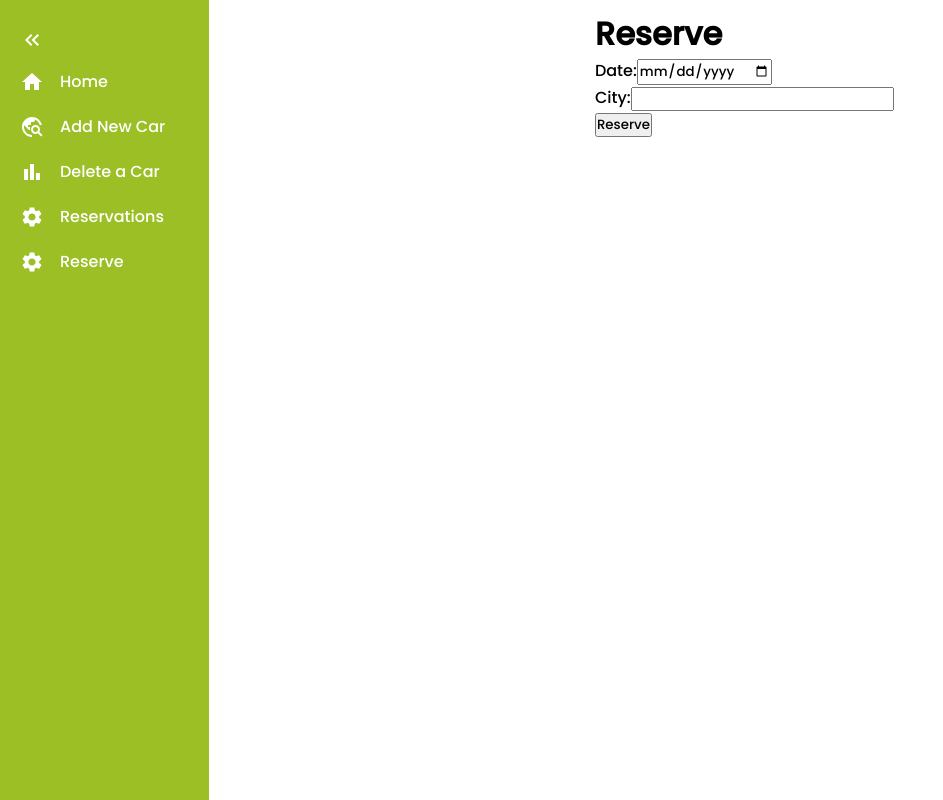
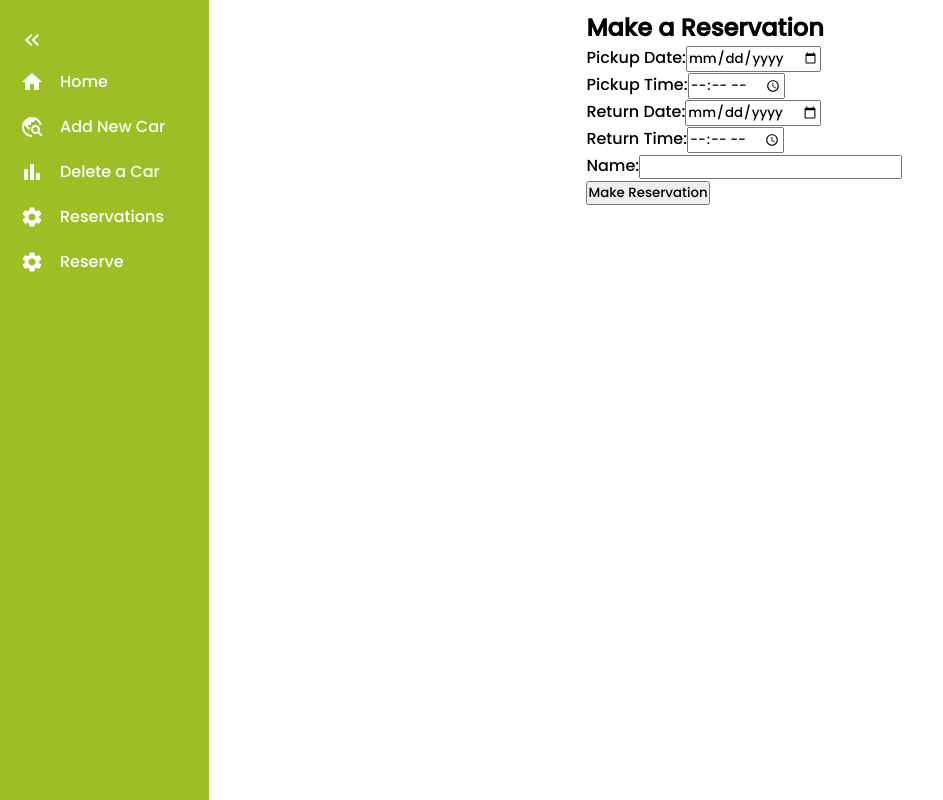
Before and after one commit to PromzzyKoncepts/Book-Appointment-Front-end, a React (Create React App) app: page /reserve in a window 1280 px wide. Shown: the whole page, without its empty margins (0-943 px from the left). Built offline with nearby package versions, Linux system fonts and the light colour scheme.

Commit message:
Reserve page is working

```diff
--- a/src/pages/Reserve.jsx
+++ b/src/pages/Reserve.jsx
@@ -1,42 +1,46 @@
 import React, { useState } from 'react';
-import PropTypes from 'prop-types';
 
-const Reserve = ({ username, selectedItem }) => {
-  const [date, setDate] = useState('');
-  const [city, setCity] = useState('');
+const Reserve = () => {
+  const [pickupDate, setPickupDate] = useState('');
+  const [pickupTime, setPickupTime] = useState('');
+  const [returnDate, setReturnDate] = useState('');
+  const [returnTime, setReturnTime] = useState('');
+  const [name, setName] = useState('');
 
   const handleSubmit = (event) => {
     event.preventDefault();
     // Here you can send the reservation data to your backend or do any other necessary logic
-    console.log(`Reservation for ${selectedItem} on ${date} in ${city} made by ${username}`);
+    console.log(`Reservation for ${name} from ${pickupDate} at ${pickupTime} to ${returnDate} at ${returnTime}`);
   };
 
   return (
-    <div>
-      <h1>
-        Reserve
-        {selectedItem}
-      </h1>
+    <div className="reservation-form">
       <form onSubmit={handleSubmit}>
-        <label htmlFor="date">
-          Date:
-          <input id="date" type="date" value={date} onChange={(event) => setDate(event.target.value)} />
-        </label>
-        <br />
-        <label htmlFor="city">
-          City:
-          <input id="city" type="text" value={city} onChange={(event) => setCity(event.target.value)} />
-        </label>
-        <br />
-        <button type="submit">Reserve</button>
+        <h2>Make a Reservation</h2>
+        <div className="form-group">
+          <label htmlFor="pickup-date">Pickup Date:</label>
+          <input type="date" id="pickup-date" value={pickupDate} onChange={(event) => setPickupDate(event.target.value)} required />
+        </div>
+        <div className="form-group">
+          <label htmlFor="pickup-time">Pickup Time:</label>
+          <input type="time" id="pickup-time" value={pickupTime} onChange={(event) => setPickupTime(event.target.value)} required />
+        </div>
+        <div className="form-group">
+          <label htmlFor="return-date">Return Date:</label>
+          <input type="date" id="return-date" value={returnDate} onChange={(event) => setReturnDate(event.target.value)} required />
+        </div>
+        <div className="form-group">
+          <label htmlFor="return-time">Return Time:</label>
+          <input type="time" id="return-time" value={returnTime} onChange={(event) => setReturnTime(event.target.value)} required />
+        </div>
+        <div className="form-group">
+          <label htmlFor="name">Name:</label>
+          <input type="text" id="name" value={name} onChange={(event) => setName(event.target.value)} required />
+        </div>
+        <button type="submit">Make Reservation</button>
       </form>
     </div>
   );
 };
 
-Reserve.propTypes = {
-  username: PropTypes.string.isRequired,
-  selectedItem: PropTypes.string.isRequired,
-};
-
 export default Reserve;
```
